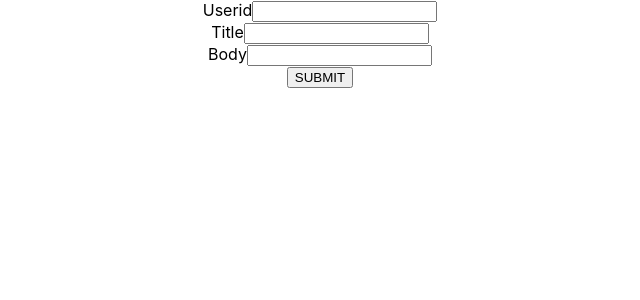
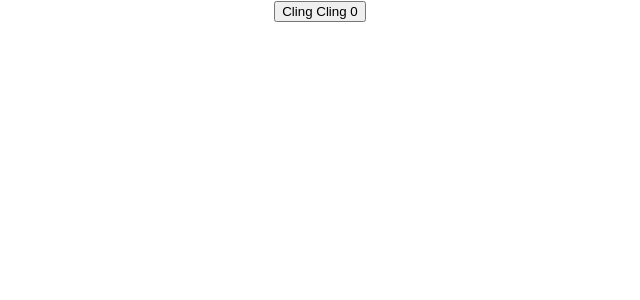
Before and after one commit to Prakashpreveen/React-HTTP, a React (Create React App) app: page / in a window 1280 px wide. Shown: the top 300 px of the page, without its empty margins (320-960 px from the left). Built offline with nearby package versions, Linux system fonts and the light colour scheme.

Commit message:
added useState hooks

```diff
--- a/src/App.js
+++ b/src/App.js
@@ -2,12 +2,16 @@ import logo from "./logo.svg";
 import "./App.css";
 
 // import PostList from "./Components/PostList";
-import PostForm from "./Components/PostForm";
+// import PostForm from "./Components/PostForm";
+// import ClassCounter from "./Components/StateHooks/ClassCounter";
+import HookCounter from "./Components/StateHooks/HookCounter";
 function App() {
   return (
     <div className="App">
       {/* <PostList /> */}
-      <PostForm />
+      {/* <PostForm /> */}
+      {/* <ClassCounter /> */}
+      <HookCounter />
     </div>
   );
 }
--- a/src/Components/PostForm.js
+++ b/src/Components/PostForm.js
@@ -22,7 +22,6 @@ export class PostForm extends Component {
       .then((response) => console.log(response))
       .catch((error) => console.log(error));
   };
-
   render() {
     const { userid, title, body } = this.state;
     return (
--- /dev/null
+++ b/src/Components/StateHooks/ClassCounter.js
@@ -0,0 +1,25 @@
+import React, { Component } from "react";
+
+class ClassCounter extends Component {
+  constructor() {
+    super();
+    this.state = {
+      count: 0,
+    };
+  }
+  IncrementedClick = () => {
+    this.setState((prevState) => {
+      return { count: prevState.count + 1 };
+    });
+  };
+  render() {
+    return (
+      <div>
+        <button onClick={this.IncrementedClick}>
+          Click {this.state.count}
+        </button>
+      </div>
+    );
+  }
+}
+export default ClassCounter;
--- /dev/null
+++ b/src/Components/StateHooks/HookCounter.js
@@ -0,0 +1,12 @@
+import React, { useState } from "react";
+
+function HookCounter() {
+  const [count, setCount] = useState(0);
+  return (
+    <div>
+      <button onClick={() => setCount(count + 1)}>Cling Cling {count}</button>
+    </div>
+  );
+}
+
+export default HookCounter;
```
